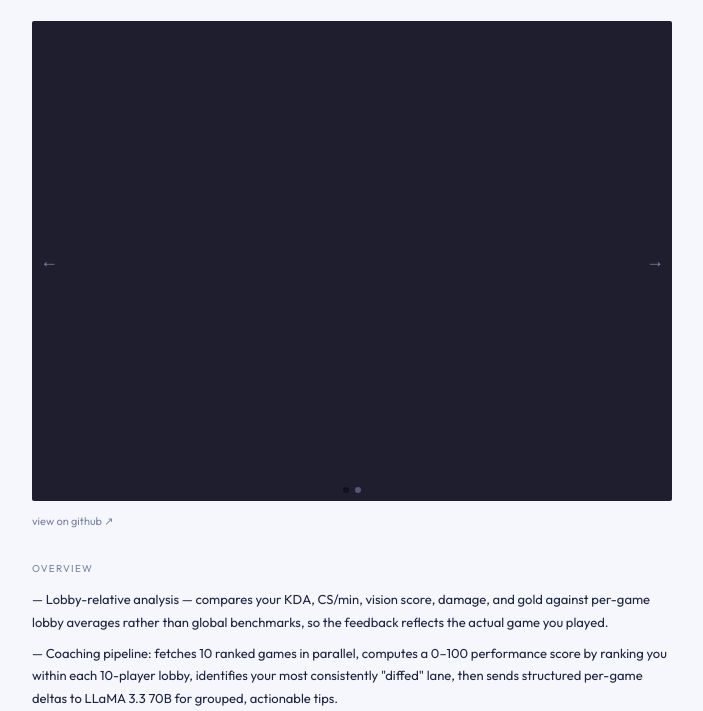
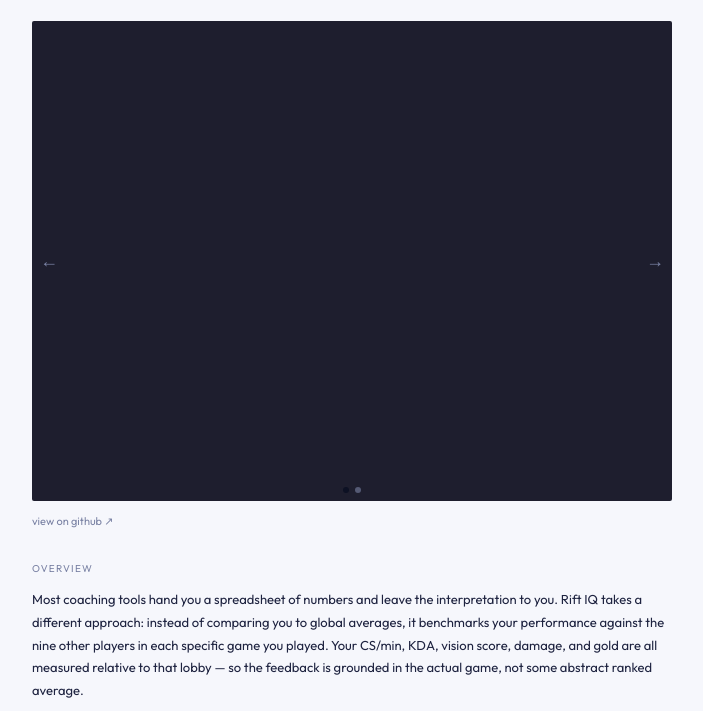
Before and after one commit to muhammada138/muhammada138.github.io, an Astro site: page /projects/league-coach in a window 1280 px wide. Shown: the part 241-952 px from the top of the page, without its empty margins (288-991 px from the left). Built offline with nearby package versions, Linux system fonts and the light colour scheme; Astro itself is replaced by a stand-in of ours.

Commit message:
rewrite project overviews as paragraphs, remove bullet dashes from renderer

```diff
--- a/src/components/ProjectDetail.tsx
+++ b/src/components/ProjectDetail.tsx
@@ -191,9 +191,9 @@ export default function ProjectDetail({ project }: Props) {
           <motion.p
             key={i}
             variants={line}
-            className="text-[13px] leading-[1.75] text-[#1e2340] dark:text-[#dde0f0] mb-2"
+            className="text-[13px] leading-[1.75] text-[#1e2340] dark:text-[#dde0f0] mb-4"
           >
-            — {point}
+            {point}
           </motion.p>
         ))}
       </motion.div>
--- a/src/data/projects.ts
+++ b/src/data/projects.ts
@@ -22,10 +22,9 @@ export const projects: Project[] = [
     tagline: 'Coaching grounded in your actual games, not global averages.',
     desc: 'AI-powered League of Legends coaching app that pulls your last 10 ranked games, benchmarks your stats against the other 9 players in each lobby, and generates specific, ranked improvement tips — not generic advice.',
     overview: [
-      'Lobby-relative analysis — compares your KDA, CS/min, vision score, damage, and gold against per-game lobby averages rather than global benchmarks, so the feedback reflects the actual game you played.',
-      'Coaching pipeline: fetches 10 ranked games in parallel, computes a 0–100 performance score by ranking you within each 10-player lobby, identifies your most consistently "diffed" lane, then sends structured per-game deltas to LLaMA 3.3 70B for grouped, actionable tips.',
-      'Live game scoreboard with expandable 10-player views, real-time rank lookups, LP trend graph, and a 5-factor win prediction model.',
-      'In-app AI chat for follow-up questions, saved profiles for quick access, and a React 19 + Tailwind frontend backed by an async FastAPI server with TTL caching and rate-limit handling.',
+      'Most coaching tools hand you a spreadsheet of numbers and leave the interpretation to you. Rift IQ takes a different approach: instead of comparing you to global averages, it benchmarks your performance against the nine other players in each specific game you played. Your CS/min, KDA, vision score, damage, and gold are all measured relative to that lobby — so the feedback is grounded in the actual game, not some abstract ranked average.',
+      'The coaching pipeline fetches your last 10 ranked games in parallel via the Riot API, computes a 0–100 performance score for each by ranking you within the 10-player lobby, and identifies which lane most consistently "diffed" you across recent games. That structured data — per-game deltas between your stats and lobby averages — gets sent to LLaMA 3.3 70B on Groq with a strict system prompt that enforces grouped, actionable tips in second person. No filler. The model talks directly to you about the specific games it analyzed.',
+      'Beyond the core analysis, the app includes a live game scoreboard with expandable 10-player views, real-time rank lookups, an LP trend graph estimated from recent results, and a 5-factor win prediction model. There\'s an in-app AI chat panel for follow-up questions, saved profile bookmarks for quick access, and a League-themed UI with dark and light mode. The backend is an async FastAPI server with TTL caching and rate-limit handling to stay within Riot\'s API constraints.',
     ],
     tech: ['React', 'Python', 'FastAPI', 'Riot API', 'Groq', 'Vite', 'Tailwind CSS'],
     status: 'In Progress',
@@ -40,10 +39,9 @@ export const projects: Project[] = [
     tagline: 'Connect your bank. Ask it anything.',
     desc: 'AI-powered personal finance tracker that connects to your real bank account through Plaid, automatically categorizes every transaction via LLaMA 3.3 70B, and lets you chat with an LLM that knows your actual spending history.',
     overview: [
-      'Bank connection via Plaid Link — no manual entry, no CSV imports. Pulls live transaction history directly from your accounts.',
-      'LLaMA 3.3 70B on Groq categorizes each transaction (food, transport, shopping, income, etc.) and populates a breakdown dashboard with stat cards, sortable tables, and a Recharts bar chart by category.',
-      'Conversational AI chat grounded in your actual transactions — ask "how much did I spend on food last month?" and get a direct answer, not a generic response.',
-      'Session persistence across refreshes. Backend deployed on Render, frontend on Netlify, built with React 18 + Vite and a FastAPI Python server.',
+      'Clarity connects directly to your bank through Plaid Link — no manual entry, no CSV exports, no copy-pasting from statements. Once linked, it pulls your full transaction history and hands it off to LLaMA 3.3 70B on Groq, which categorizes every transaction automatically: food, transport, shopping, income, subscriptions, and more. The result is a live dashboard with stat cards, a Recharts bar chart broken down by category, and sortable transaction tables — all populated from your real accounts.',
+      'The part that makes it genuinely useful is the chat interface. Instead of staring at charts and doing the math yourself, you can ask questions in plain language — "how much did I spend eating out last month?" or "what\'s my biggest expense category this week?" — and get a direct, grounded answer. The LLM has access to your actual transaction data, so it\'s not guessing or giving generic budgeting advice. It\'s answering about your specific spending.',
+      'Session state persists across refreshes so your linked account and analysis stay intact between visits. The backend runs on FastAPI deployed to Render; the frontend is React 18 with Vite, deployed on Netlify.',
     ],
     tech: ['React', 'Python', 'FastAPI', 'Plaid API', 'Groq', 'Vite', 'Recharts'],
     status: 'Complete',
@@ -56,10 +54,9 @@ export const projects: Project[] = [
     tagline: 'Watch algorithms find their way.',
     desc: 'Interactive grid-based visualizer for A*, Dijkstra\'s, and BFS — built in vanilla JavaScript with no libraries, where every node visit and path reconstruction is animated in real time.',
     overview: [
-      'Renders a 40×40 interactive grid. Click or drag to place walls, reposition the start and end nodes, then run any of the three algorithms.',
-      'Each algorithm animates its traversal step-by-step at 60fps — visited nodes light up as the frontier expands, then the shortest path traces back from end to start.',
-      'A* uses a Manhattan distance heuristic; Dijkstra\'s guarantees the shortest path through weighted traversal; BFS finds the fewest hops on an unweighted grid.',
-      'Built entirely in vanilla JS — no libraries, no build tools. Grid state, animation queuing, and input handling all managed by hand.',
+      'The visualizer renders a 40×40 interactive grid where you can click or drag to place walls, reposition the start and end nodes, and then run any of the three algorithms. Each one animates its traversal step-by-step — visited nodes light up as the frontier expands across the grid, then the shortest path traces back from the end node to the start once the algorithm finishes.',
+      'The three algorithms each work differently and the visualization makes that visible. A* uses a Manhattan distance heuristic to prioritize nodes closer to the goal, so its frontier reaches toward the target rather than spreading out uniformly. Dijkstra\'s explores exhaustively by weighted cost and guarantees the shortest path regardless of layout. BFS fans out level by level and finds the path with the fewest hops on an unweighted grid — you can watch each approach carve a different shape through the same maze.',
+      'The whole thing is built in vanilla JavaScript with no libraries and no build step. Grid state, animation queuing, frame timing, and all input handling are managed by hand. It was an exercise in understanding the algorithms deeply enough to implement and visualize them from scratch.',
     ],
     tech: ['JavaScript', 'HTML', 'CSS'],
     status: 'Complete',
@@ -72,10 +69,9 @@ export const projects: Project[] = [
     tagline: 'Stats, without leaving Discord.',
     desc: 'Discord bot that fetches and formats match history for any summoner via the Riot Games API — slash commands, rich embeds, and always-on deployment on a Raspberry Pi.',
     overview: [
-      'Slash commands to look up any summoner by Riot ID — returns their last N ranked games without leaving the Discord server.',
-      'Each match formats into a rich embed with champion, role, KDA, CS, vision score, win/loss, and match duration.',
-      'Riot API rate limiting handled with exponential backoff — no dropped requests during peak usage.',
-      'Self-hosted on a Raspberry Pi for 24/7 availability without cloud infrastructure costs.',
+      'The bot responds to slash commands with a formatted breakdown of any summoner\'s recent ranked games — champion, role, KDA, CS, vision score, win/loss, and match duration, all pulled live from the Riot Games API. No one needs to leave the Discord server or open a browser tab to check on their stats or a teammate\'s.',
+      'Riot\'s API has aggressive rate limits, so the bot handles all requests with exponential backoff — if a request gets throttled, it retries with increasing delays rather than dropping the call or flooding the user with errors. It\'s built to stay reliable during peak hours when multiple people in the server might be querying at once.',
+      'The bot runs self-hosted on a Raspberry Pi for always-on availability without paying for cloud compute. It stays online 24/7 and responds to commands any time, even while idle.',
     ],
     tech: ['Python', 'discord.py', 'Riot API'],
     status: 'Complete',
@@ -88,10 +84,9 @@ export const projects: Project[] = [
     tagline: 'A personal corner of the browser.',
     desc: 'Minimal personal productivity dashboard — notes, todos, and progress tracking in a single offline tab, with no server, no login, and no setup.',
     overview: [
-      'All-in-one tab: notes editor, todo list, and a simple progress tracker living together without switching apps or accounts.',
-      'Fully offline — all data persists to localStorage. Nothing leaves the browser, nothing requires a backend.',
-      'Keyboard-first design with shortcuts for common actions, dark mode, and a clean layout designed to replace the new tab page.',
-      'Built in vanilla JS with no build step — open the file and it works.',
+      'Study Dashboard started as a replacement for the browser new tab page — a single place for notes, todos, and a simple progress tracker that opens instantly and doesn\'t require signing into anything. Everything lives in one tab. There\'s no app to download, no account to create, and no cloud service running behind it.',
+      'All data persists to localStorage, which means it survives browser restarts and works completely offline. Nothing ever leaves the device. The tradeoff is intentional — for a tool used daily on a single machine, the overhead of a backend and sync layer would just be friction.',
+      'The interface is keyboard-first, with shortcuts for common actions and a minimal layout designed to stay out of the way. Built in vanilla JS with no build tools — the file opens directly in the browser and works.',
     ],
     tech: ['JavaScript', 'HTML', 'CSS', 'localStorage'],
     status: 'Complete',
```
